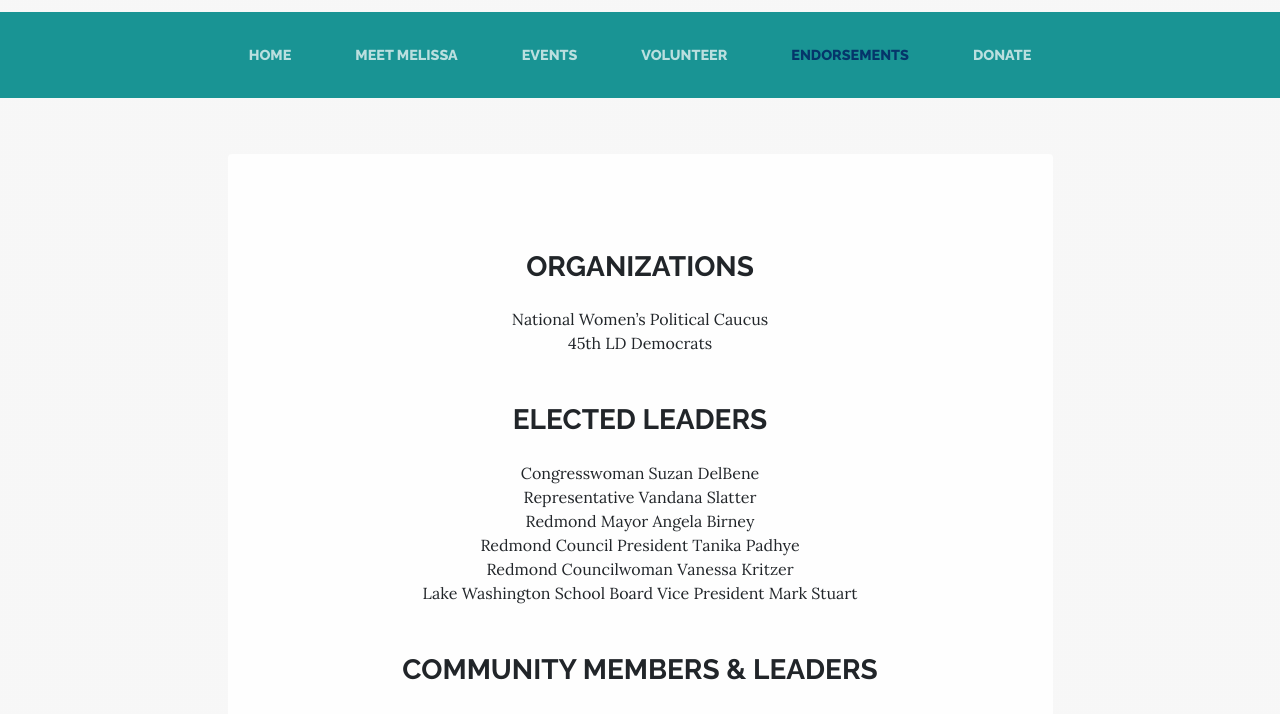
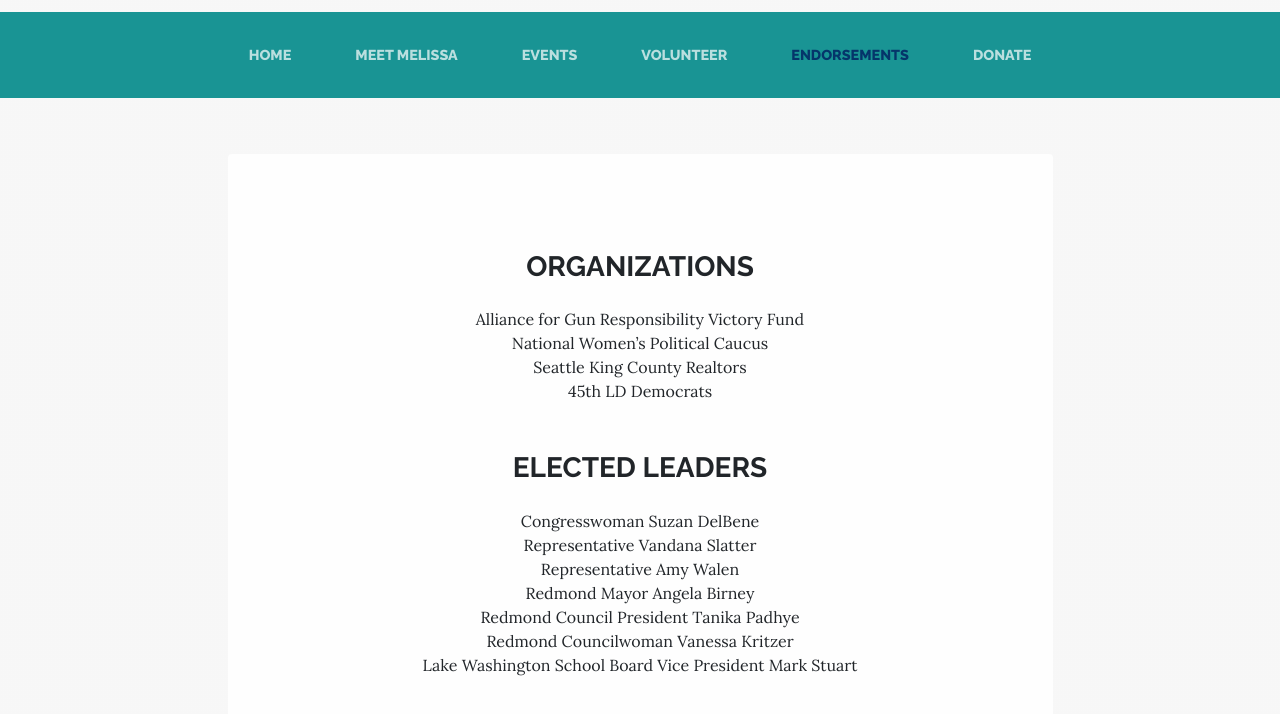
Before and after one commit to ElectMelissaStuart/website, a website: page endorsements.html in a window 1280 px wide. Shown: the part 68-782 px from the top of the page. Drawn offline with Linux system fonts and the light colour scheme.

Commit message:
Added 3 endorsements

```diff
--- a/endorsements.html
+++ b/endorsements.html
@@ -73,7 +73,9 @@
                     <h3 class="section-heading mb-4">
                       <strong>Organizations</strong>
                     </h3>
-                    National Women’s Political Caucus
+                    Alliance for Gun Responsibility Victory Fund
+                    <br>National Women’s Political Caucus
+                    <br>Seattle King County Realtors
                     <br>45th LD Democrats
                   </p>
                   <p class="address mb-5">
@@ -82,6 +84,7 @@
                   </h3>
                     Congresswoman Suzan DelBene
                     <br>Representative Vandana Slatter
+                    <br>Representative Amy Walen
                     <br>Redmond Mayor Angela Birney
                     <br>Redmond Council President Tanika Padhye
                     <br>Redmond Councilwoman Vanessa Kritzer
```
